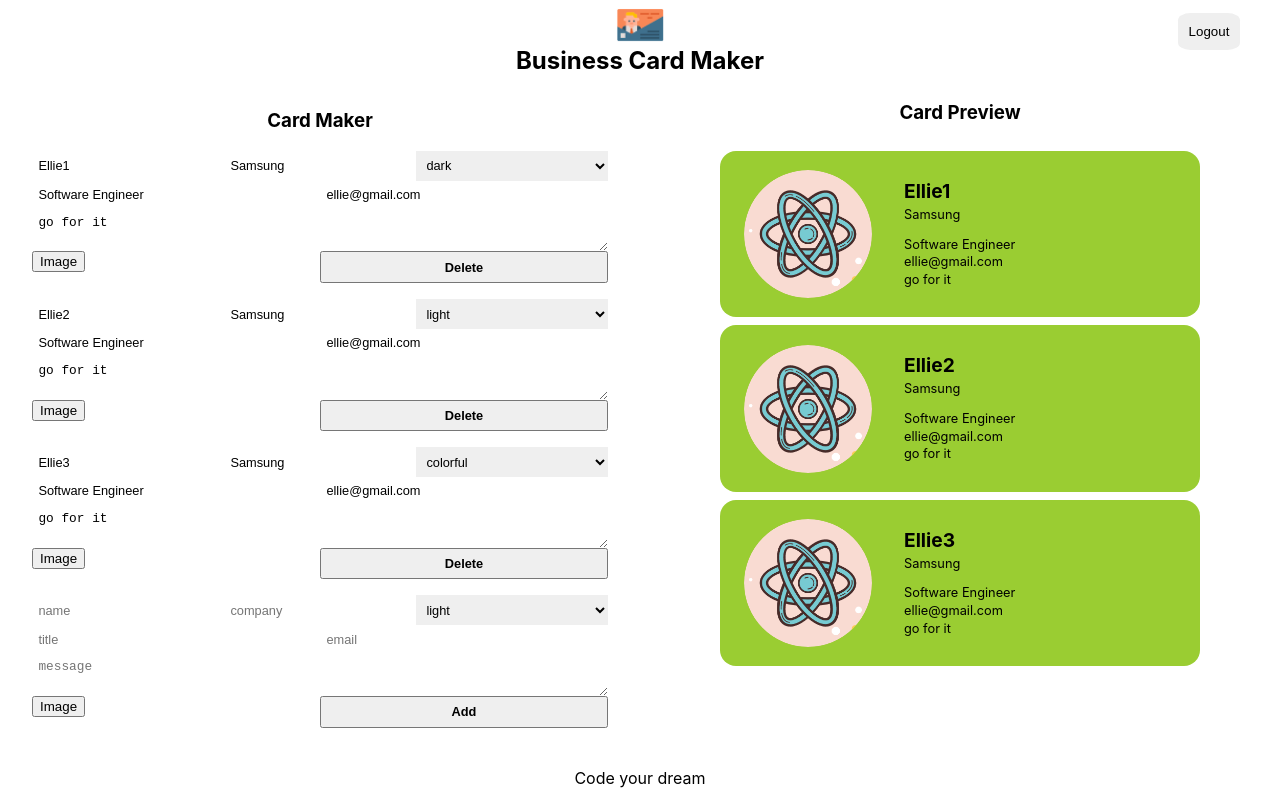
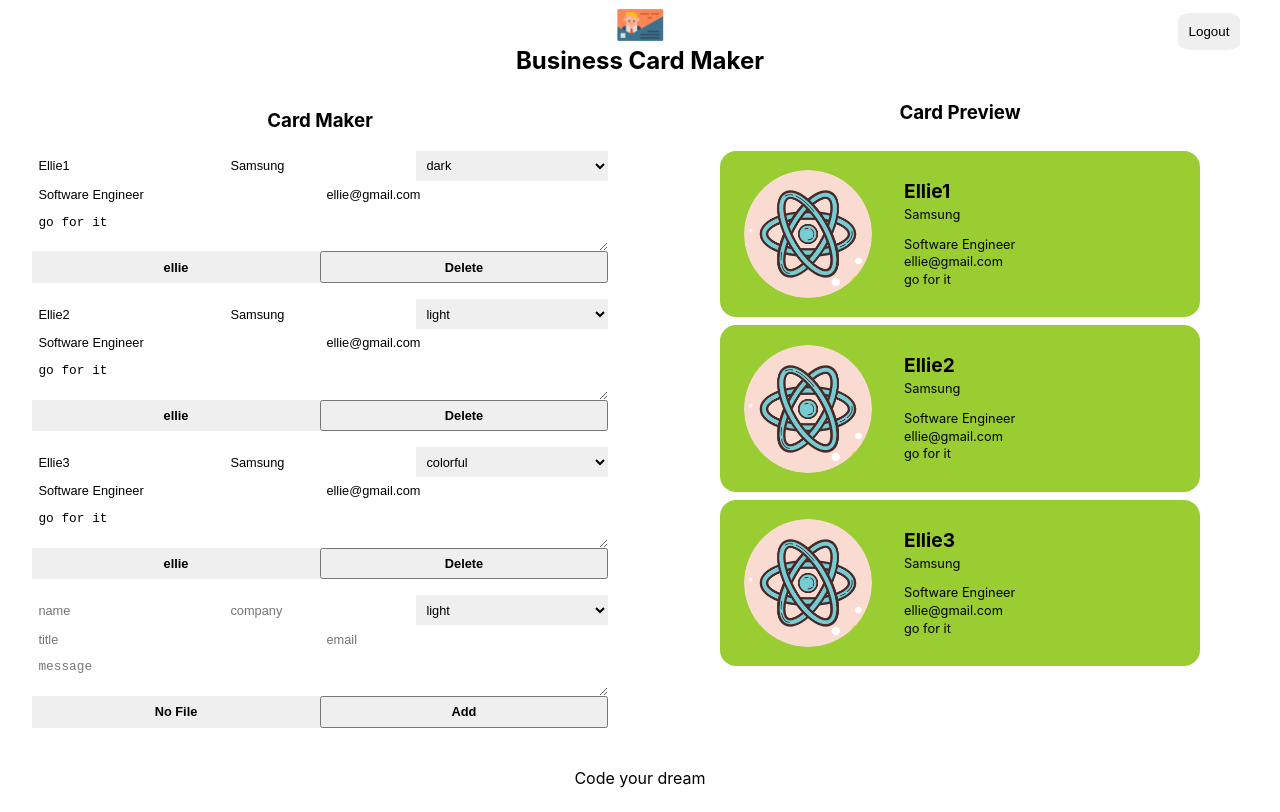
Before and after one commit to PanicBear/react_card_maker_guided, a React (Create React App) app: page /maker in a window 1280 px wide. Built offline with nearby package versions, Linux system fonts and the light colour scheme; no server answers; sample sign-in values are in the browser's storage.

Commit message:
handle image uploading

```diff
--- a/src/app.jsx
+++ b/src/app.jsx
@@ -4,7 +4,7 @@
 import Login from "./component/login/login";
 import Maker from "./component/maker/maker";
 
-function App({ authService }) {
+function App({ FileInput, authService }) {
   return (
     <div className={styles.app}>
       <BrowserRouter>
@@ -13,7 +13,7 @@
             <Login authService={authService} />
           </Route>
           <Route exact path="/maker">
-            <Maker authService={authService} />
+            <Maker FileInput={FileInput} authService={authService} />
           </Route>
         </Switch>
       </BrowserRouter>
--- a/src/component/card_add_form/card_add_form.jsx
+++ b/src/component/card_add_form/card_add_form.jsx
@@ -1,9 +1,8 @@
-import React, { useRef } from "react";
+import React, { useRef, useState } from "react";
 import Button from "../button/button";
-import ImageFileInput from "../image_file_input/image_file_input";
 import styles from "./card_add_form.module.css";
 
-const CardAddForm = ({ onAdd }) => {
+const CardAddForm = ({ FileInput, onAdd }) => {
   const formRef = useRef();
   const nameRef = useRef();
   const companyRef = useRef();
@@ -11,6 +10,15 @@
   const titleRef = useRef();
   const emailRef = useRef();
   const messageRef = useRef();
+  const [file, setFile] = useState({ fileName: null, fileURL: null });
+
+  const onFileChange = (file) => {
+    console.log(file);
+    setFile({
+      fileName: file.name,
+      fileURL: file.url,
+    });
+  };
   const onSubmit = (e) => {
     e.preventDefault();
     const card = {
@@ -21,10 +29,11 @@
       title: titleRef.current.value || "",
       email: emailRef.current.value || "",
       message: messageRef.current.value || "",
-      fileName: "",
-      fileURL: "",
+      fileName: file.fileName || "",
+      fileURL: file.fileURL || "",
     };
     formRef.current.reset();
+    setFile({ fileName: null, fileURL: null });
     onAdd(card);
   };
   return (
@@ -74,7 +83,7 @@
         placeholder="message"
       />
       <div className={styles.fileInput}>
-        <ImageFileInput />
+        <FileInput name={file.fileName} onFileChange={onFileChange} />
       </div>
       <Button name="Add" onClick={onSubmit} />
     </form>
--- a/src/component/card_edit_form/card_edit_form.jsx
+++ b/src/component/card_edit_form/card_edit_form.jsx
@@ -1,11 +1,17 @@
 import React from "react";
 import Button from "../button/button";
-import ImageFileInput from "../image_file_input/image_file_input";
 import styles from "./card_edit_form.module.css";
 
-const CardEditForm = ({ card, updateCard, deleteCard }) => {
+const CardEditForm = ({ FileInput, card, updateCard, deleteCard }) => {
   const { name, company, title, email, message, theme, fileName, fileUrl } =
     card;
+  const onFileChange = (file) => {
+    updateCard({
+      ...card,
+      fileName: file.name,
+      fileURL: file.url,
+    });
+  };
   const onChange = (e) => {
     if (e.currentTarget == null) return;
     e.preventDefault();
@@ -65,7 +71,7 @@
         onChange={onChange}
       />
       <div className={styles.fileInput}>
-        <ImageFileInput />
+        <FileInput name={fileName} onFileChange={onFileChange} />
       </div>
       <Button name="Delete" onClick={onSubmit} />
     </form>
--- a/src/component/editor/editor.jsx
+++ b/src/component/editor/editor.jsx
@@ -2,14 +2,20 @@
 import CardAddForm from "../card_add_form/card_add_form";
 import CardEditForm from "../card_edit_form/card_edit_form";
 import styles from "./editor.module.css";
-const Editor = ({ cards, addCard, updateCard, deleteCard }) => {
+const Editor = ({ FileInput, cards, addCard, updateCard, deleteCard }) => {
   return (
     <section className={styles.editor}>
       <h1 className={styles.title}>Card Maker</h1>
       {Object.keys(cards).map((key) => (
-        <CardEditForm key={key} card={cards[key]} updateCard={updateCard} deleteCard={deleteCard} />
+        <CardEditForm
+          key={key}
+          FileInput={FileInput}
+          card={cards[key]}
+          updateCard={updateCard}
+          deleteCard={deleteCard}
+        />
       ))}
-      <CardAddForm onAdd={addCard}/>
+      <CardAddForm FileInput={FileInput} onAdd={addCard} />
     </section>
   );
 };
--- a/src/component/image_file_input/image_file_input.jsx
+++ b/src/component/image_file_input/image_file_input.jsx
@@ -1,8 +1,34 @@
-import React from 'react';
-import styles from '../../common/colors.css';
+import React, { useRef } from "react";
+import styles from "./image_file_input.module.css";
 
-const ImageFileInput = (props) => (
-      <button>Image</button>
+const ImageFileInput = ({ imageUploader, name, onFileChange }) => {
+  const inputRef = useRef();
+  const onButtonClick = (e) => {
+    e.preventDefault();
+    inputRef.current.click();
+  };
+  const onChange = async (e) => {
+    const uploaded = await imageUploader.upload(e.target.files[0]);
+    onFileChange({
+      name: uploaded.original_filename,
+      url: uploaded.url,
+    });
+  };
+  return (
+    <div className={styles.container}>
+      <input
+        ref={inputRef}
+        className={styles.input}
+        type="file"
+        accept="image/*"
+        name="file"
+        onChange={onChange}
+      />
+      <button className={styles.button} onClick={onButtonClick}>
+        {name || "No File"}
+      </button>
+    </div>
   );
+};
 
 export default ImageFileInput;
--- a/src/component/image_file_input/image_file_input.module.css
+++ b/src/component/image_file_input/image_file_input.module.css
@@ -0,0 +1,25 @@
+@value makerLightGrey from '../../common/colors.css';
+
+.container {
+  width: 100%;
+  height: 100%;
+  display: flex;
+}
+
+.input {
+  display: none;
+}
+
+.button {
+  width: 100%;
+  background-color: makerLightGrey;
+  font-weight: bold;
+  cursor: pointer;
+  border: 0;
+  outline: 0;
+  font-size: 0.8rem;
+}
+
+.button:hover {
+  opacity: 0;
+}
--- a/src/component/maker/maker.jsx
+++ b/src/component/maker/maker.jsx
@@ -6,7 +6,7 @@
 import Preview from "../preview/preview";
 import styles from "./maker.module.css";
 
-const Maker = ({ authService }) => {
+const Maker = ({ FileInput, authService }) => {
   const [cards, setCards] = useState({
     1: {
       id: "1",
@@ -50,15 +50,15 @@
     });
   });
   const createOrUpdateCard = (card) => {
-    setCards(cards =>{
-      const updated = {...cards}
-      updated[card.id]=card;
+    setCards((cards) => {
+      const updated = { ...cards };
+      updated[card.id] = card;
       return updated;
     });
   };
   const deleteCard = (card) => {
-    setCards(cards =>{
-      const updated = {...cards}
+    setCards((cards) => {
+      const updated = { ...cards };
       delete updated[card.id];
       return updated;
     });
@@ -68,6 +68,7 @@
       <Header onLogout={onLogout} />
       <div className={styles.container}>
         <Editor
+          FileInput={FileInput}
           cards={cards}
           addCard={createOrUpdateCard}
           updateCard={createOrUpdateCard}
--- a/src/index.js
+++ b/src/index.js
@@ -3,11 +3,17 @@
 import "./index.module.css";
 import App from "./app";
 import AuthService from "./service/auth_service";
+import ImageUploader from "./service/image_uploader";
+import ImageFileInput from "./component/image_file_input/image_file_input";
 
 const authService = new AuthService();
+const imageUploader = new ImageUploader();
+const FileInput = (props) => (
+  <ImageFileInput {...props} imageUploader={imageUploader} />
+);
 ReactDOM.render(
   <React.StrictMode>
-    <App authService={authService} />
+    <App authService={authService} FileInput={FileInput} />
   </React.StrictMode>,
   document.getElementById("root")
 );
--- /dev/null
+++ b/src/service/image_uploader.js
@@ -0,0 +1,20 @@
+class ImageUploader {
+  async upload(file) {
+    const formData = new FormData();
+    formData.append("file", file);
+    formData.append(
+      "upload_preset",
+      process.env.REACT_APP_FIREBASE_CLOUDINARY_UPLOAD_PRESET
+    );
+
+    const result = await fetch(
+      `https://api.cloudinary.com/v1_1/${process.env.REACT_APP_FIREBASE_CLOUDINARY_CLOUD_NAME}/image/upload`,
+      {
+        method: "POST",
+        body: formData,
+      }
+    );
+    return result.json();
+  }
+}
+export default ImageUploader;
```
